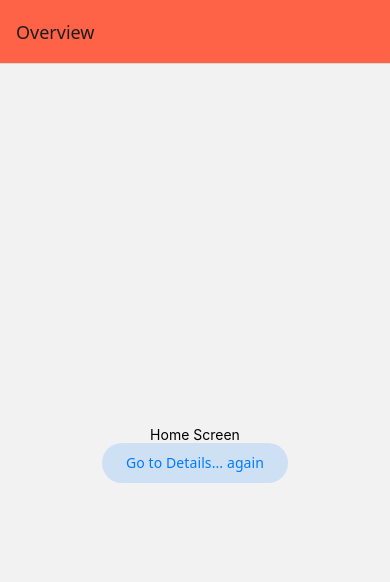
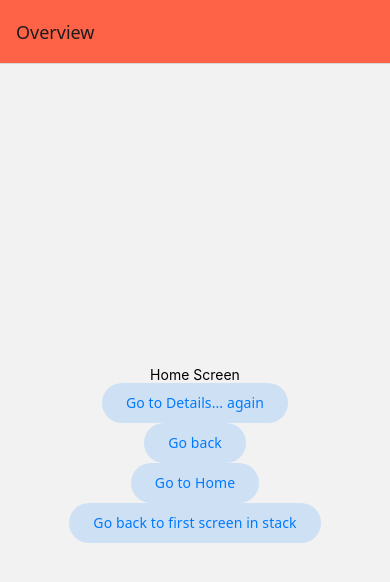
Before and after one commit to loraine-shandi/appdev2, a React Native app in the folder react-native-navigation/: screen / in a window 390 px wide. Shown: the top 582 px of the page. Built offline with nearby package versions, Linux system fonts and the light colour scheme.

Commit message:
Done with going back

```diff
--- a/react-native-navigation/App.tsx
+++ b/react-native-navigation/App.tsx
@@ -17,6 +17,12 @@
       <Button onPress={() => navigation.push('Details')}>
         Go to Details... again
       </Button>
+      <Button onPress={() => navigation.goBack()}>Go back</Button>
+      <Button onPress={() => navigation.popTo('Home')}>Go to Home</Button>
+      <Button onPress={() => navigation.popToTop()}>
+        Go back to first screen in stack
+      </Button>
+
 
     </View>
   );
```
